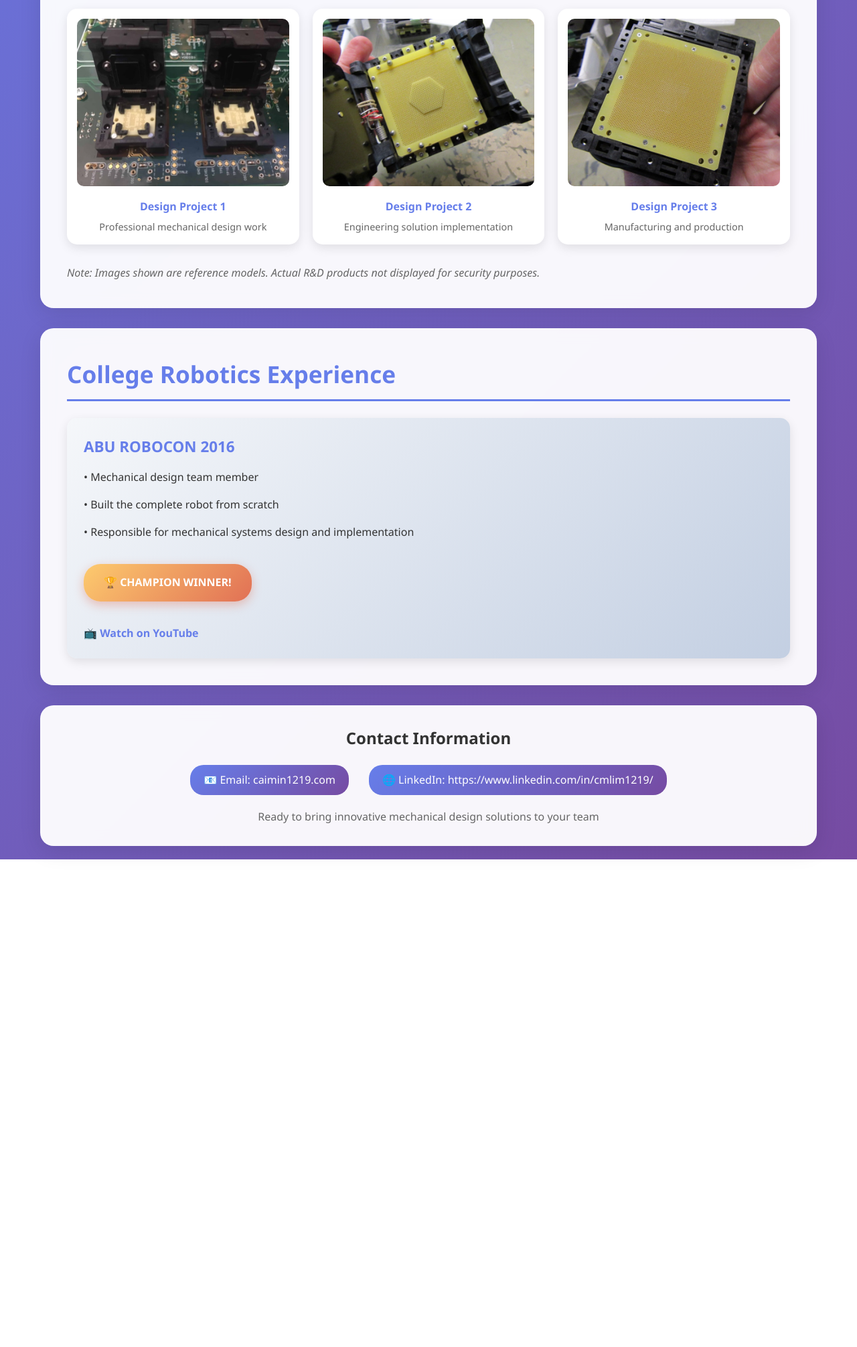
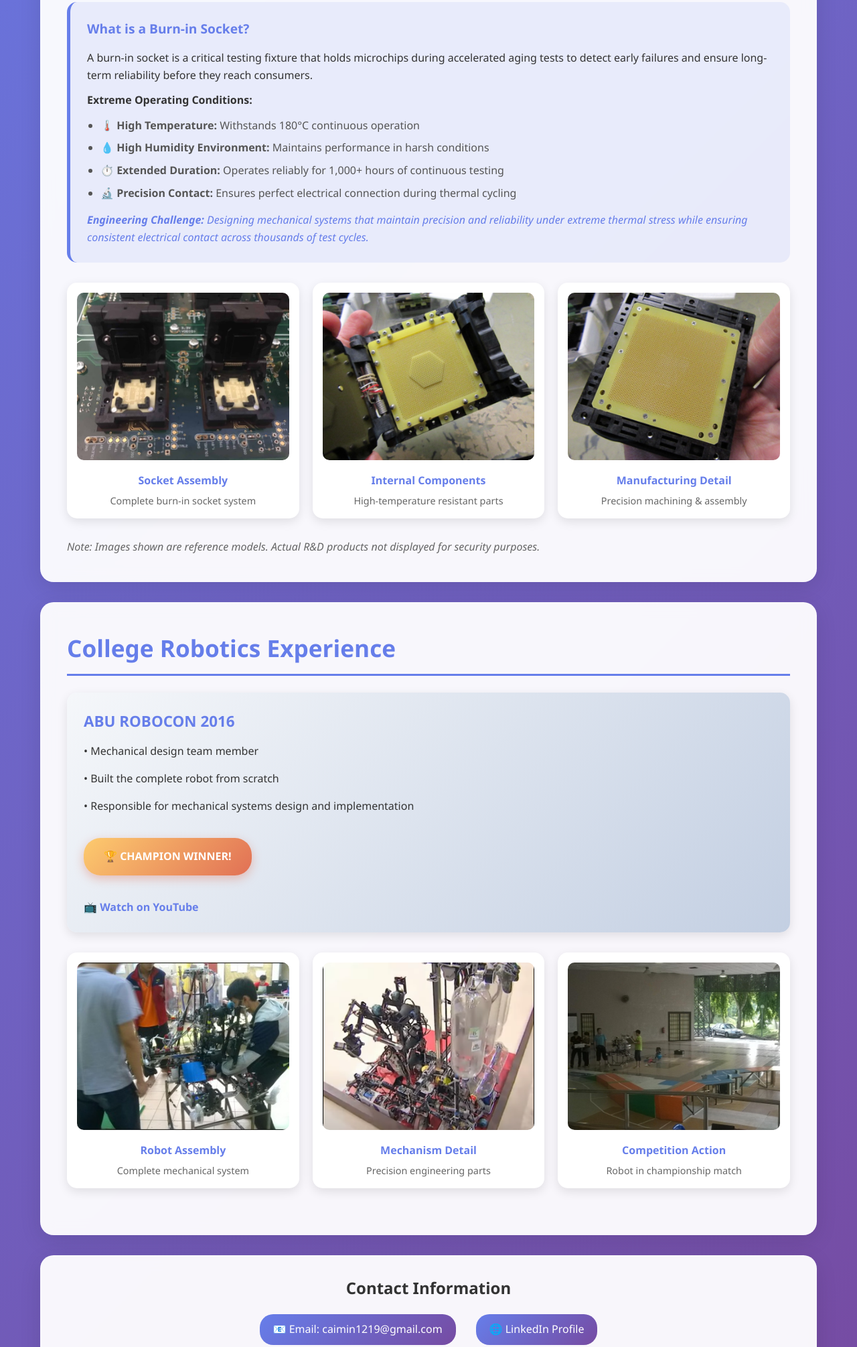
Before and after one commit to cmlim-ISU/jobporfolio, a plain HTML site: page index.html in a window 1280 px wide. Shown: the part 1031-3042 px from the top of the page at 67% size. Before the commit the page ends 2314 px from the top, so only its background shows below. Drawn offline with Linux system fonts and the light colour scheme.

Commit message:
Update index.html

```diff
--- a/index.html
+++ b/index.html
@@ -316,24 +316,41 @@
             </div>
 
             <div class="highlight">
-                <strong>Large Scale Production Experience: >5,000 units</strong>
+                <strong>Burn-in Socket: Equipment used for microchip inspection in the back-end process</strong>
+            </div>
+
+            <div style="background: rgba(102, 126, 234, 0.1); border-radius: 15px; padding: 25px; margin: 20px 0; border-left: 5px solid #667eea;">
+                <h4 style="color: #667eea; margin-bottom: 15px; font-size: 1.2em;">What is a Burn-in Socket?</h4>
+                <p style="margin-bottom: 12px;">A burn-in socket is a critical testing fixture that holds microchips during accelerated aging tests to detect early failures and ensure long-term reliability before they reach consumers.</p>
+
+                <p style="margin-bottom: 12px;"><strong>Extreme Operating Conditions:</strong></p>
+                <ul style="margin-left: 20px; color: #555;">
+                    <li style="margin: 8px 0;">🌡️ <strong>High Temperature:</strong> Withstands 180°C continuous operation</li>
+                    <li style="margin: 8px 0;">💧 <strong>High Humidity Environment:</strong> Maintains performance in harsh conditions</li>
+                    <li style="margin: 8px 0;">⏱️ <strong>Extended Duration:</strong> Operates reliably for 1,000+ hours of continuous testing</li>
+                    <li style="margin: 8px 0;">🔬 <strong>Precision Contact:</strong> Ensures perfect electrical connection during thermal cycling</li>
+                </ul>
+
+                <p style="margin-top: 15px; font-style: italic; color: #667eea;">
+                    <strong>Engineering Challenge:</strong> Designing mechanical systems that maintain precision and reliability under extreme thermal stress while ensuring consistent electrical contact across thousands of test cycles.
+                </p>
             </div>
 
             <div class="photo-gallery">
                 <div class="photo-container">
-                    <img src="skt1.jpg" alt="Professional Design Project 1">
-                    <div class="photo-caption">Design Project 1</div>
-                    <div class="photo-description">Professional mechanical design work</div>
+                    <img src="skt1.jpg" alt="Burn-in Socket Design">
+                    <div class="photo-caption">Socket Assembly</div>
+                    <div class="photo-description">Complete burn-in socket system</div>
                 </div>
                 <div class="photo-container">
-                    <img src="skt2.png" alt="Professional Design Project 2">
-                    <div class="photo-caption">Design Project 2</div>
-                    <div class="photo-description">Engineering solution implementation</div>
+                    <img src="skt2.png" alt="Socket Components">
+                    <div class="photo-caption">Internal Components</div>
+                    <div class="photo-description">High-temperature resistant parts</div>
                 </div>
                 <div class="photo-container">
-                    <img src="skt3.png" alt="Professional Design Project 3">
-                    <div class="photo-caption">Design Project 3</div>
-                    <div class="photo-description">Manufacturing and production</div>
+                    <img src="skt3.png" alt="Manufacturing Process">
+                    <div class="photo-caption">Manufacturing Detail</div>
+                    <div class="photo-description">Precision machining & assembly</div>
                 </div>
             </div>
 
@@ -351,23 +368,41 @@
                 <p style="margin: 15px 0;">• Built the complete robot from scratch</p>
                 <p style="margin: 15px 0;">• Responsible for mechanical systems design and implementation</p>
 
-                <a href="#" class="champion-badge">
+                <a href="https://youtu.be/hS0vhFDR7hs?si=4C5WWAZ0sfN2wCxf" target="_blank" class="champion-badge">
                     🏆 CHAMPION WINNER!
                 </a>
 
                 <p style="margin-top: 15px;">
-                    <a href="#" style="color: #667eea; text-decoration: none; font-weight: 600;">
+                    <a href="https://youtu.be/hS0vhFDR7hs?si=4C5WWAZ0sfN2wCxf" target="_blank" style="color: #667eea; text-decoration: none; font-weight: 600;">
                         📺 Watch on YouTube
                     </a>
                 </p>
+            </div>
+
+            <div class="photo-gallery">
+                <div class="photo-container">
+                    <img src="rbc1.jpg" alt="ROBOCON 2016 Robot Design">
+                    <div class="photo-caption">Robot Assembly</div>
+                    <div class="photo-description">Complete mechanical system</div>
+                </div>
+                <div class="photo-container">
+                    <img src="rbc2.png" alt="Robot Components">
+                    <div class="photo-caption">Mechanism Detail</div>
+                    <div class="photo-description">Precision engineering parts</div>
+                </div>
+                <div class="photo-container">
+                    <img src="rbc3.png" alt="Championship Competition">
+                    <div class="photo-caption">Competition Action</div>
+                    <div class="photo-description">Robot in championship match</div>
+                </div>
             </div>
         </section>
 
         <footer id="contact">
             <h2>Contact Information</h2>
             <div class="contact-info">
-                <div class="contact-item">📧 Email: caimin1219.com</div>
-                <div class="contact-item">🌐 LinkedIn: https://www.linkedin.com/in/cmlim1219/</div>
+                <div class="contact-item">📧 Email: caimin1219@gmail.com</div>
+                <div class="contact-item">🌐 <a href="https://www.linkedin.com/in/cmlim1219/" target="_blank" style="color: white; text-decoration: none;">LinkedIn Profile</a></div>
             </div>
             <p style="margin-top: 20px; color: #666;">
                 Ready to bring innovative mechanical design solutions to your team
```
